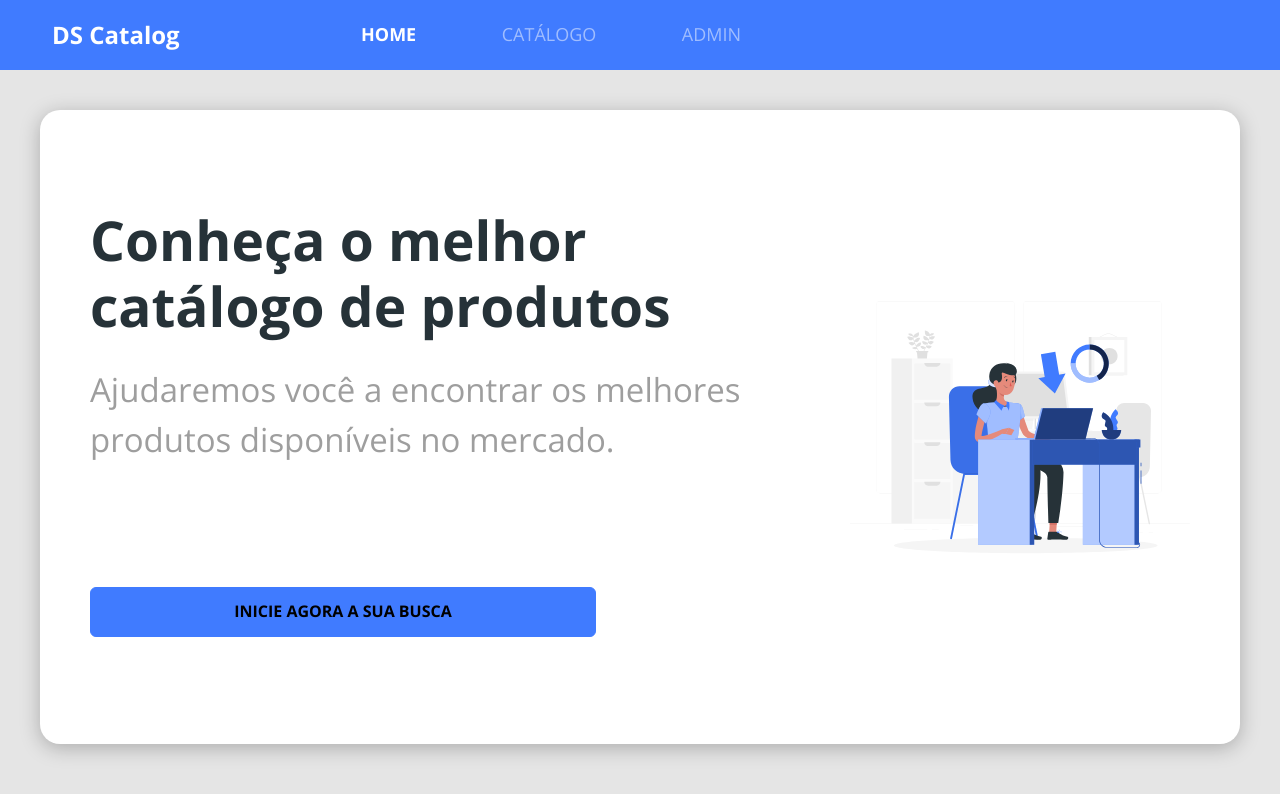
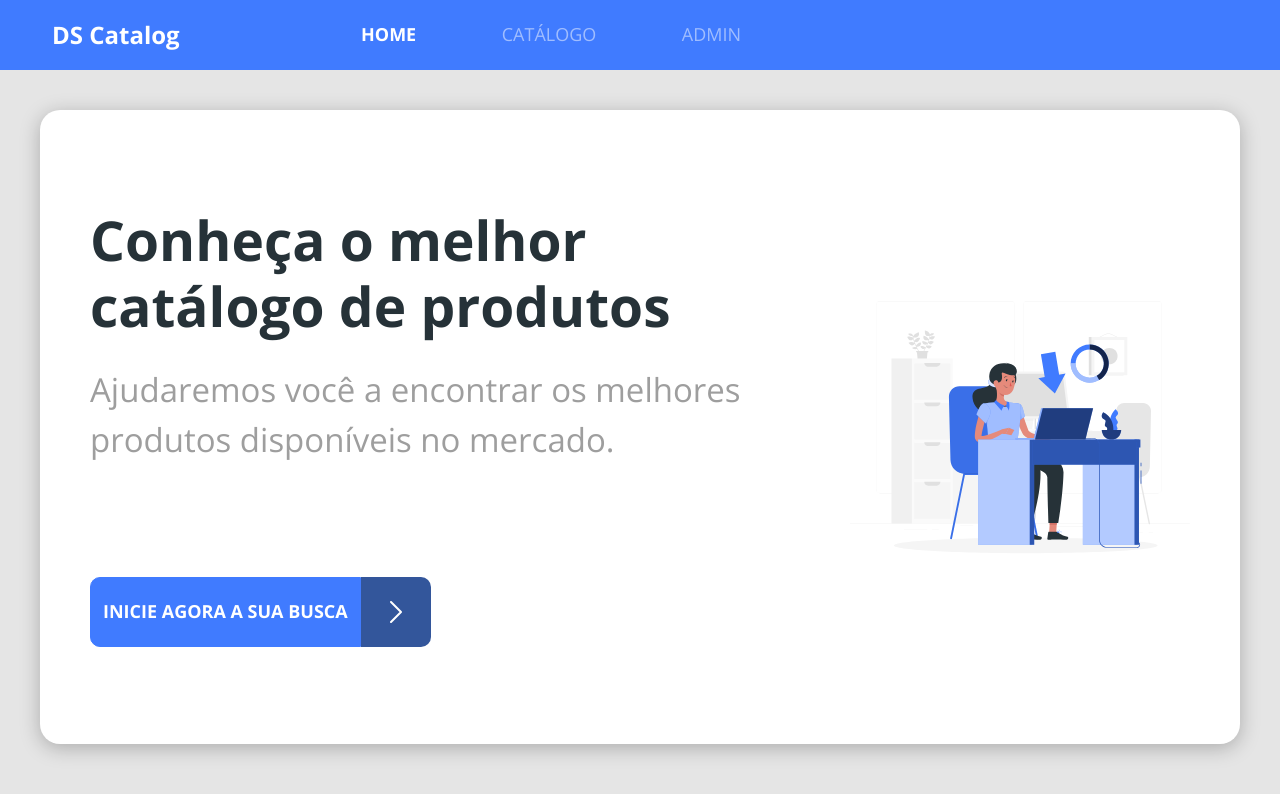
Before and after one commit to RodrigoSan1376/react-dscatalog, a React (Create React App) app in the folder frontend/: page / in a window 1280 px wide. Shown: the top 794 px of the page. Built offline with nearby package versions, Linux system fonts and the light colour scheme.

Commit message:
ButtonIcon customization

```diff
--- a/frontend/src/components/ButtonIcon/index.tsx
+++ b/frontend/src/components/ButtonIcon/index.tsx
@@ -1,9 +1,15 @@
 import './styles.css';
+import { ReactComponent as ArrowIcon } from '../../assets/images/arrow.svg';
 
 export default function ButtonIcon() {
-    return(
-        <button className="btn btn-primary btn-icon">
-            <h6>INICIE AGORA A SUA BUSCA</h6>
-        </button>
-    );
+  return (
+    <div className="btn-container">
+      <button className="btn btn-primary">
+        <h6>Inicie agora a sua busca</h6>
+      </button>
+      <div className="btn-icon-container">
+        <ArrowIcon />
+      </div>
+    </div>
+  );
 }
--- a/frontend/src/components/ButtonIcon/styles.css
+++ b/frontend/src/components/ButtonIcon/styles.css
@@ -1,3 +1,34 @@
-.btn-icon {
+.btn-container {
+  display: flex;
+}
+
+.btn-container button {
+  border-radius: 10px 0 0 10px;
+}
+
+.btn h6 {
+  color: #FFF;
+  font-size: 12px;
+  text-transform: uppercase;
+}
+
+.btn-icon-container {
+  display: flex;
+  align-items: center;
+  justify-content: center;
+  width: 50px;
   height: 50px;
+  border-radius: 0px 10px 10px 0px;
+  background-color: #33569B;
 }
+
+@media (min-width: 576px) {
+  .btn-icon-container {
+    width: 70px;
+    height: 70px;
+  }
+
+  .btn h6 {
+    font-size: 18px;
+  }
+}
--- a/frontend/src/pages/Home/index.tsx
+++ b/frontend/src/pages/Home/index.tsx
@@ -15,9 +15,11 @@ export default function Home() {
               mercado.
             </p>
           </div>
-          <Link to={'/products'}>
-            <ButtonIcon />
-          </Link>
+          <div>
+            <Link to={'/products'}>
+              <ButtonIcon />
+            </Link>
+          </div>
         </div>
         <div className="home-image-container">
           <MainImage />
--- a/frontend/src/pages/Home/styles.css
+++ b/frontend/src/pages/Home/styles.css
@@ -53,10 +53,6 @@
   .home-content-container p {
     width: 506px;
     margin-bottom: 20px;
-  }
-
-  .home-content-container button {
-    width: 506px;
   }
 
   .home-image-container svg {
```
Also changed, not shown: frontend/src/assets/images/arrow.svg (added).
